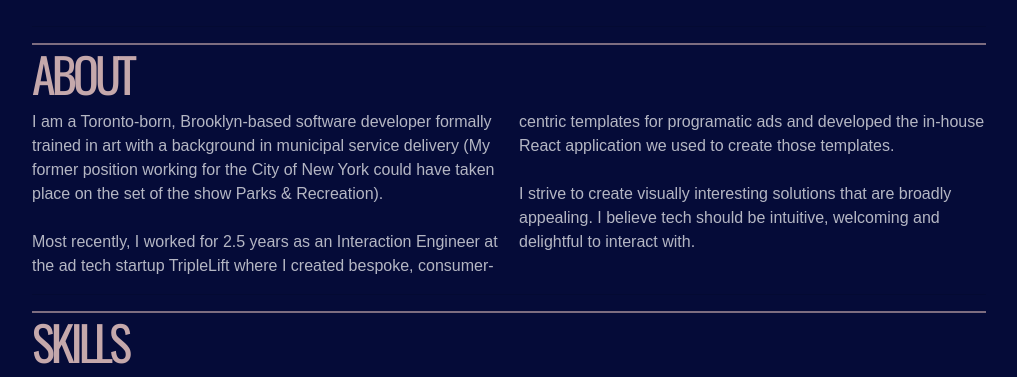
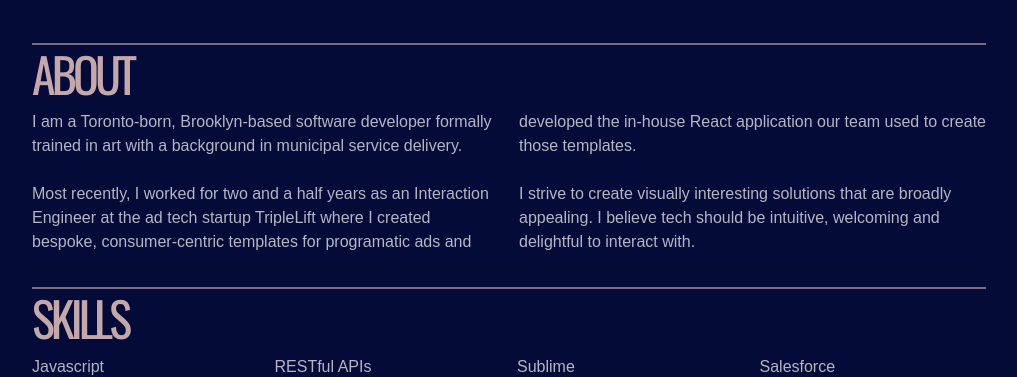
Before and after one commit to snphillips/webdevportfolio, a React (Create React App) app: page / in a window 1280 px wide. Shown: the part 1856-2233 px from the top of the page, without its empty margins (70-1087 px from the left). Built offline with nearby package versions, Linux system fonts and the light colour scheme.

Commit message:
edit About section

```diff
--- a/src/components/About.js
+++ b/src/components/About.js
@@ -14,13 +14,12 @@ export default class About extends Component {
          <Heading>About</Heading>
           <AboutColumns>
             I am a Toronto-born, Brooklyn-based software developer formally trained in art
-            with a background in municipal service delivery (My former position working for the City of New York could
-            have taken place on the set of the show Parks & Recreation).  <br /><br />
+            with a background in municipal service delivery.  <br /><br />
 
-            Most recently, I worked for 2.5 years as an
+            Most recently, I worked for two and a half years as an
             Interaction Engineer at the ad tech startup TripleLift where I created bespoke,
-            consumer-centric templates for programatic ads and developed the in-house React application we used to create
-            those templates.<br /><br />
+            consumer-centric templates for programatic ads and developed the in-house React
+            application our team used to create those templates.<br /><br />
 
             I strive to create visually interesting solutions that are broadly appealing.
             I believe tech should be intuitive, welcoming and delightful to interact with.
```
